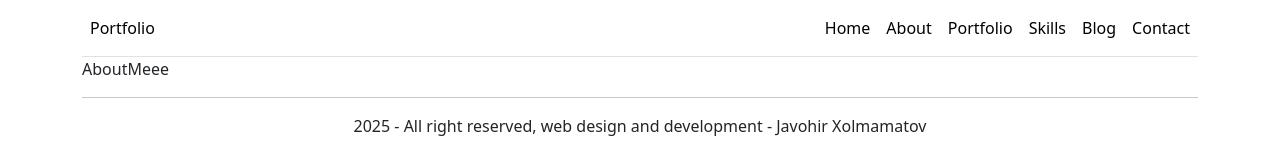
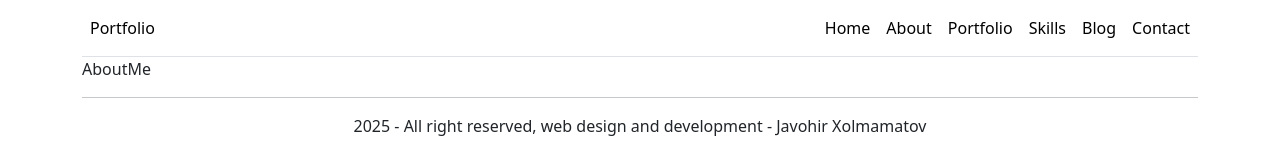
Before and after one commit to JavohirXolmamatov/20-main-portfolio, a React (Vite) app: page /about in a window 1280 px wide. Shown: the top 160 px of the page. Built offline with nearby package versions, Linux system fonts and the light colour scheme.

Commit message:
portfolio section

```diff
--- a/src/components/portfolio/AboutMe.jsx
+++ b/src/components/portfolio/AboutMe.jsx
@@ -1,7 +1,7 @@
 import React from "react";
 
 function AboutMe() {
-  return <div>AboutMeee</div>;
+  return <div>AboutMe</div>;
 }
 
 export default AboutMe;
```
